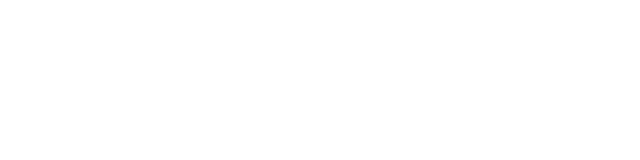
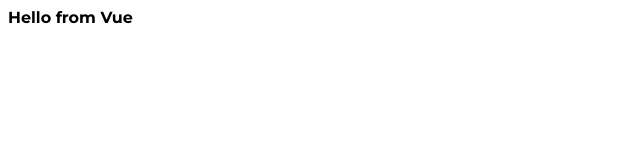
Before and after one commit to DlnKot/xtravault, a Vue app: page / in a window 1280 px wide. Shown: the top 160 px of the page, without its empty margins (0-640 px from the left). Built offline with nearby package versions, Linux system fonts and the light colour scheme; a web font is replaced by a local one.

Commit message:
Update main pages

```diff
--- a/src/App.vue
+++ b/src/App.vue
@@ -3,7 +3,9 @@
 </script>
 
 <template>
-
+<div>
+  <strong>Hello from Vue</strong>
+</div>
 </template>
 
 <style scoped>
```
Also changed, not shown: 1 other file (tests, documents, lock files or other folders).
